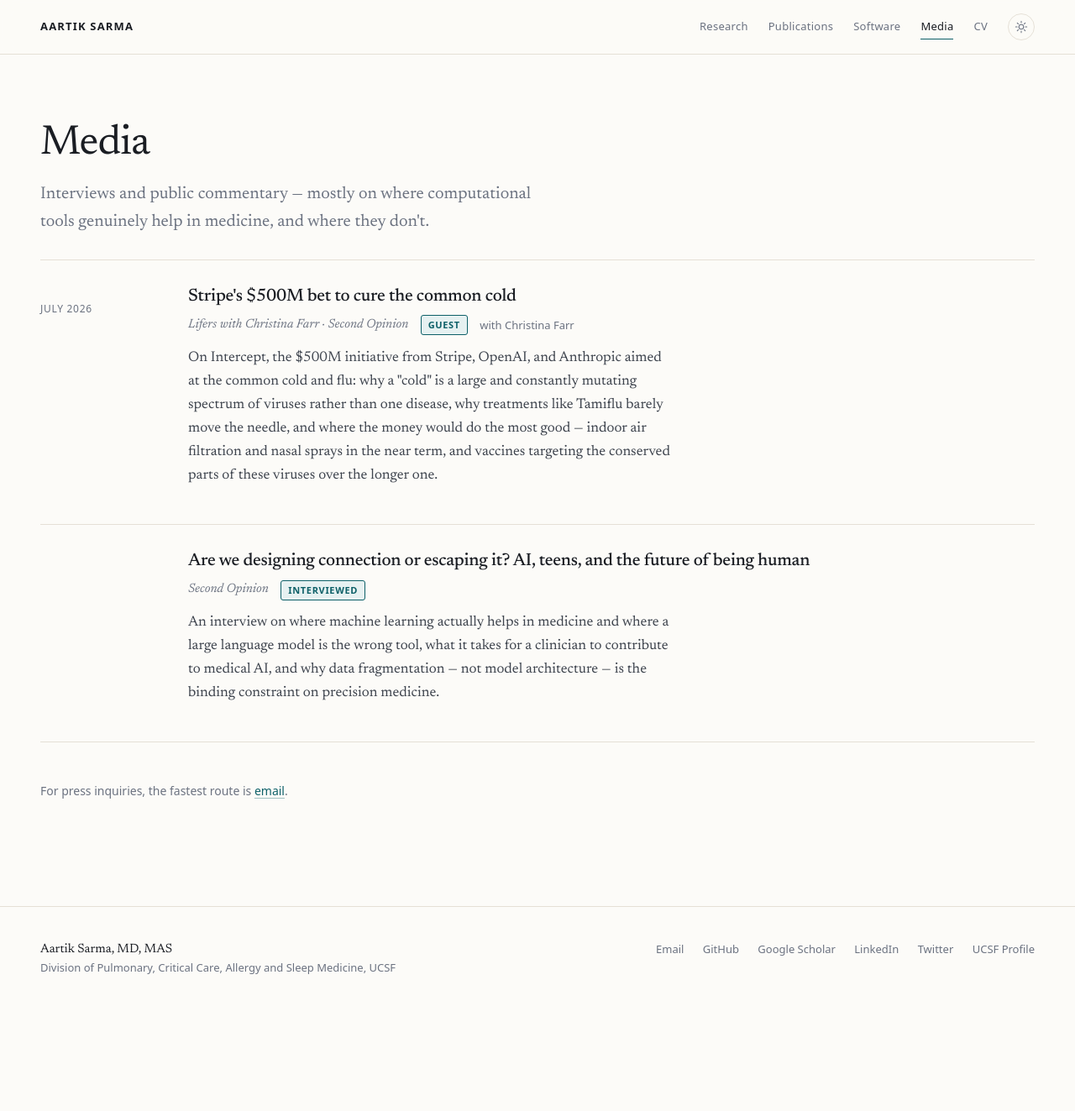
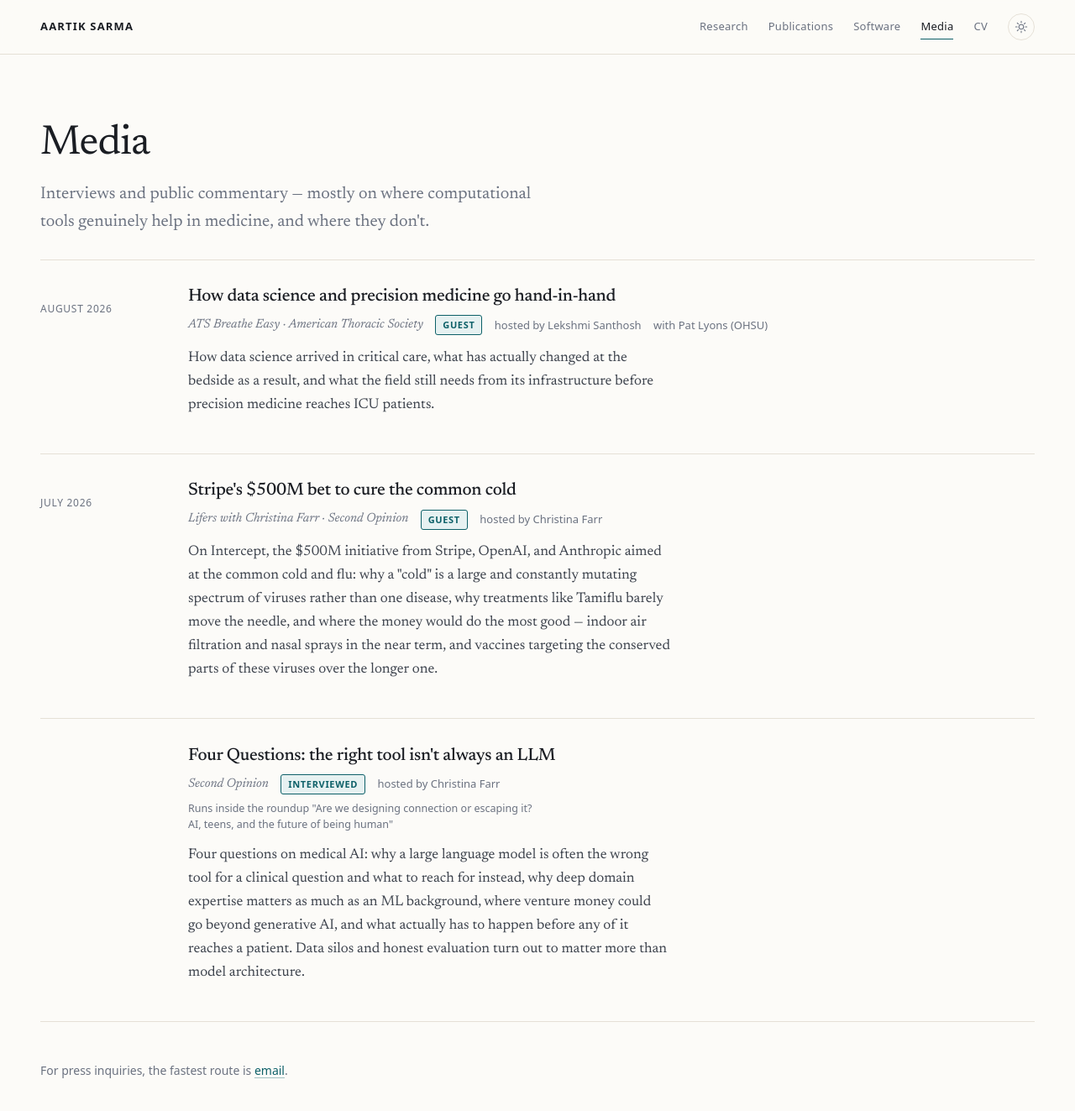
Before and after one commit to AartikSarma/aartiksarma.github.io, a Jekyll site: the page built from media.html, in a window 1280 px wide and 1400 px high. Shown: the top 1323 px of the window at 84% size. Built offline with Jekyll 4.4.1, drawn with Linux system fonts in a browser that asks for light colours.

Commit message:
Retitle the Second Opinion interview; add the ATS Breathe Easy episode
The Second Opinion entry was inheriting the roundup's headline, which is
about AI, teens, and connection — none of which the interview covers. It
is now titled for what was actually said, with the outlet's own headline
recorded in a new `published_as` field that renders in small type so a
reader isn't surprised on arrival.

Adds the ATS Breathe Easy episode on data science and precision medicine
in the ICU, hosted by Lekshmi Santhosh with Pat Lyons. Its URL points at
the show home page for now; the episode permalink should replace it.

Makes `url` optional so an entry without a link renders as plain text
rather than a dead one, and adds a `with` field for other guests. Drops
`featured`, which nothing has read since the homepage became a note.

Co-Authored-By: Claude Opus 5 <noreply@anthropic.com>
Claude-Session: https://claude.ai/code/session_01VnRYDjPogaea2fBGxvhz2X

```diff
--- a/_data/media.yml
+++ b/_data/media.yml
@@ -1,19 +1,38 @@
 # ---------------------------------------------------------------------------
 # Media, interviews, and public commentary
 # ---------------------------------------------------------------------------
-# Fields:
-#   title    required. The episode or article title.
+# Newest first. Fields:
+#   title    required. The episode or article title. Where the outlet's own
+#            headline describes something other than your contribution — a
+#            roundup, say — write a title that describes what you actually said
+#            and record the outlet's headline in `published_as`.
 #   outlet   required. Publication or show name.
-#   url      required.
+#   url      optional. Omit it and the title renders as plain text rather than a
+#            dead link.
 #   role     optional. "Guest", "Interviewed", "Quoted", "Author" — shown as a tag.
-#   date     optional. Free text, e.g. "July 2026". Omitted cleanly if absent.
+#   date     optional. Free text, e.g. "August 2026". Omitted cleanly if absent.
 #   host     optional. Interviewer or host.
+#   with     optional. Other guests, as a display string.
+#   published_as optional. The outlet's own headline, shown in small type so a
+#            reader isn't surprised by a different title on arrival.
 #   blurb    optional. One or two sentences on what it covered.
 #   quote    optional. A verbatim pull quote — better suited to someone else's
 #            words about the work than to quoting yourself. If used, keep it
 #            contiguous; don't splice sentences from different parts of a piece.
-#   featured optional. true surfaces it on the homepage.
 # ---------------------------------------------------------------------------
+
+- title: "How data science and precision medicine go hand-in-hand"
+  outlet: "ATS Breathe Easy · American Thoracic Society"
+  # TODO: swap for the episode permalink — this is the show home page.
+  url: "https://site.thoracic.org/podcast/breathe-easy"
+  role: Guest
+  date: "August 2026"
+  host: "Lekshmi Santhosh"
+  with: "Pat Lyons (OHSU)"
+  blurb: >-
+    How data science arrived in critical care, what has actually changed at the
+    bedside as a result, and what the field still needs from its infrastructure
+    before precision medicine reaches ICU patients.
 
 - title: "Stripe's $500M bet to cure the common cold"
   outlet: "Lifers with Christina Farr · Second Opinion"
@@ -21,7 +40,6 @@
   role: Guest
   date: "July 2026"
   host: "Christina Farr"
-  featured: true
   blurb: >-
     On Intercept, the $500M initiative from Stripe, OpenAI, and Anthropic aimed
     at the common cold and flu: why a "cold" is a large and constantly mutating
@@ -30,13 +48,18 @@
     air filtration and nasal sprays in the near term, and vaccines targeting the
     conserved parts of these viruses over the longer one.
 
-- title: "Are we designing connection or escaping it? AI, teens, and the future of being human"
+- title: "Four Questions: the right tool isn't always an LLM"
   outlet: "Second Opinion"
   url: "https://secondopinion.media/p/roundup-are-we-designing-connection-or-escaping-it-ai-teens-and-the-future-of-being-human"
   role: Interviewed
-  featured: true
+  host: "Christina Farr"
+  published_as: >-
+    Runs inside the roundup "Are we designing connection or escaping it? AI,
+    teens, and the future of being human"
   blurb: >-
-    An interview on where machine learning actually helps in medicine and where
-    a large language model is the wrong tool, what it takes for a clinician to
-    contribute to medical AI, and why data fragmentation — not model
-    architecture — is the binding constraint on precision medicine.
+    Four questions on medical AI: why a large language model is often the wrong
+    tool for a clinical question and what to reach for instead, why deep domain
+    expertise matters as much as an ML background, where venture money could go
+    beyond generative AI, and what actually has to happen before any of it
+    reaches a patient. Data silos and honest evaluation turn out to matter more
+    than model architecture.
--- a/assets/css/main.css
+++ b/assets/css/main.css
@@ -372,6 +372,16 @@ pre code { background: none; border: 0; padding: 0; }
   color: var(--ink-soft);
   max-width: 60ch;
   text-wrap: pretty;
+}
+
+/* Shown when the outlet's own headline differs from the title used here. */
+.selected__as {
+  font-family: var(--sans);
+  font-size: .78125rem;
+  line-height: 1.5;
+  color: var(--muted);
+  margin: .5rem 0 0;
+  max-width: 58ch;
 }
 
 .selected__venue {
--- a/media.html
+++ b/media.html
@@ -15,13 +15,24 @@ permalink: /media/
       <p class="selected__meta">{{ item.date }}</p>
 
       <div>
-        <h2 class="selected__title"><a href="{{ item.url }}">{{ item.title }}</a></h2>
+        <h2 class="selected__title">
+          {%- if item.url -%}
+          <a href="{{ item.url }}">{{ item.title }}</a>
+          {%- else -%}
+          {{ item.title }}
+          {%- endif -%}
+        </h2>
 
         <p class="selected__venue">
           <span class="pub__journal">{{ item.outlet }}</span>
           {%- if item.role %}<span class="tag tag--first">{{ item.role }}</span>{% endif -%}
-          {%- if item.host %}<span>with {{ item.host }}</span>{% endif -%}
+          {%- if item.host %}<span>hosted by {{ item.host }}</span>{% endif -%}
+          {%- if item.with %}<span>with {{ item.with }}</span>{% endif -%}
         </p>
+
+        {%- if item.published_as %}
+        <p class="selected__as">{{ item.published_as }}</p>
+        {%- endif %}
 
         {%- if item.blurb %}
         <p class="selected__summary" style="margin-top:.8rem">{{ item.blurb }}</p>
```
Also changed, not shown: README.md.
